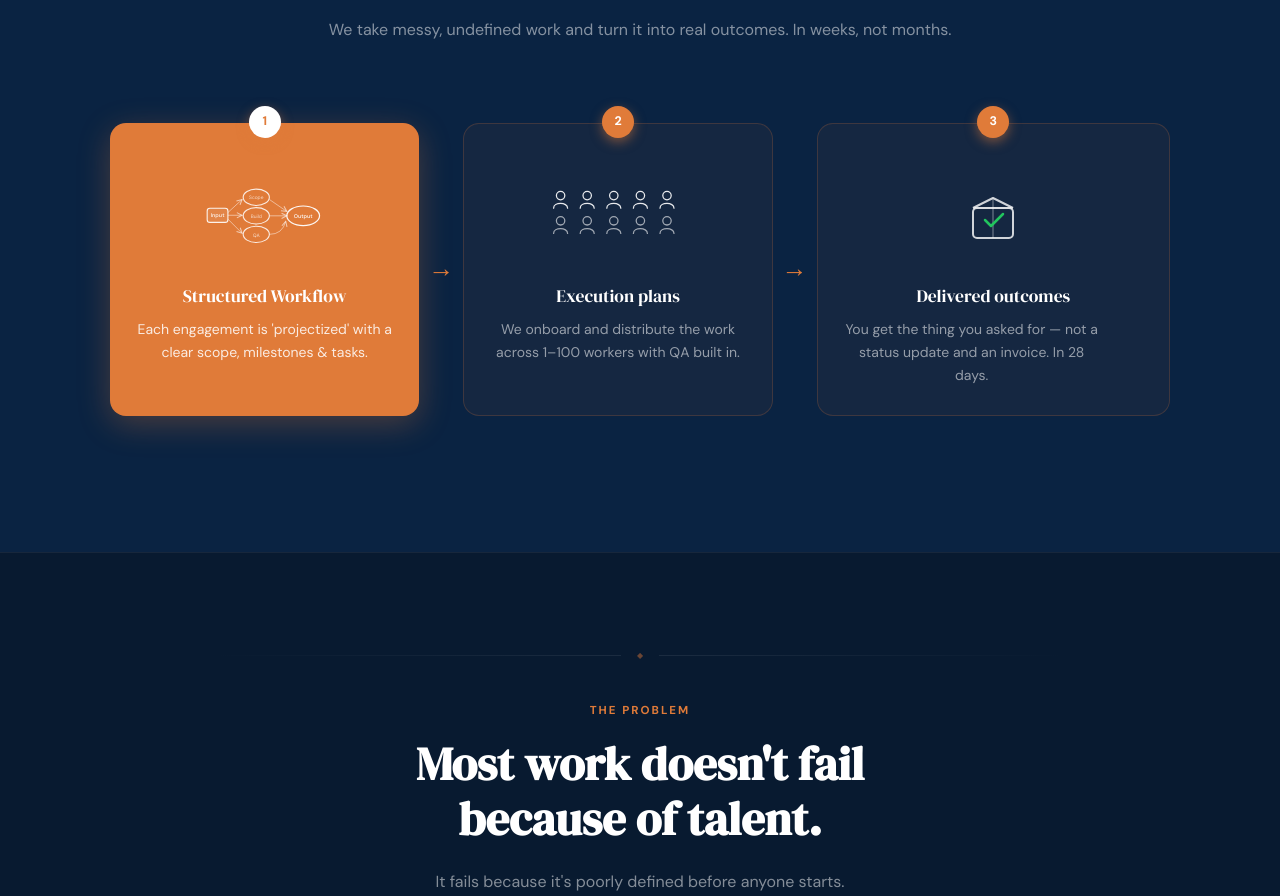
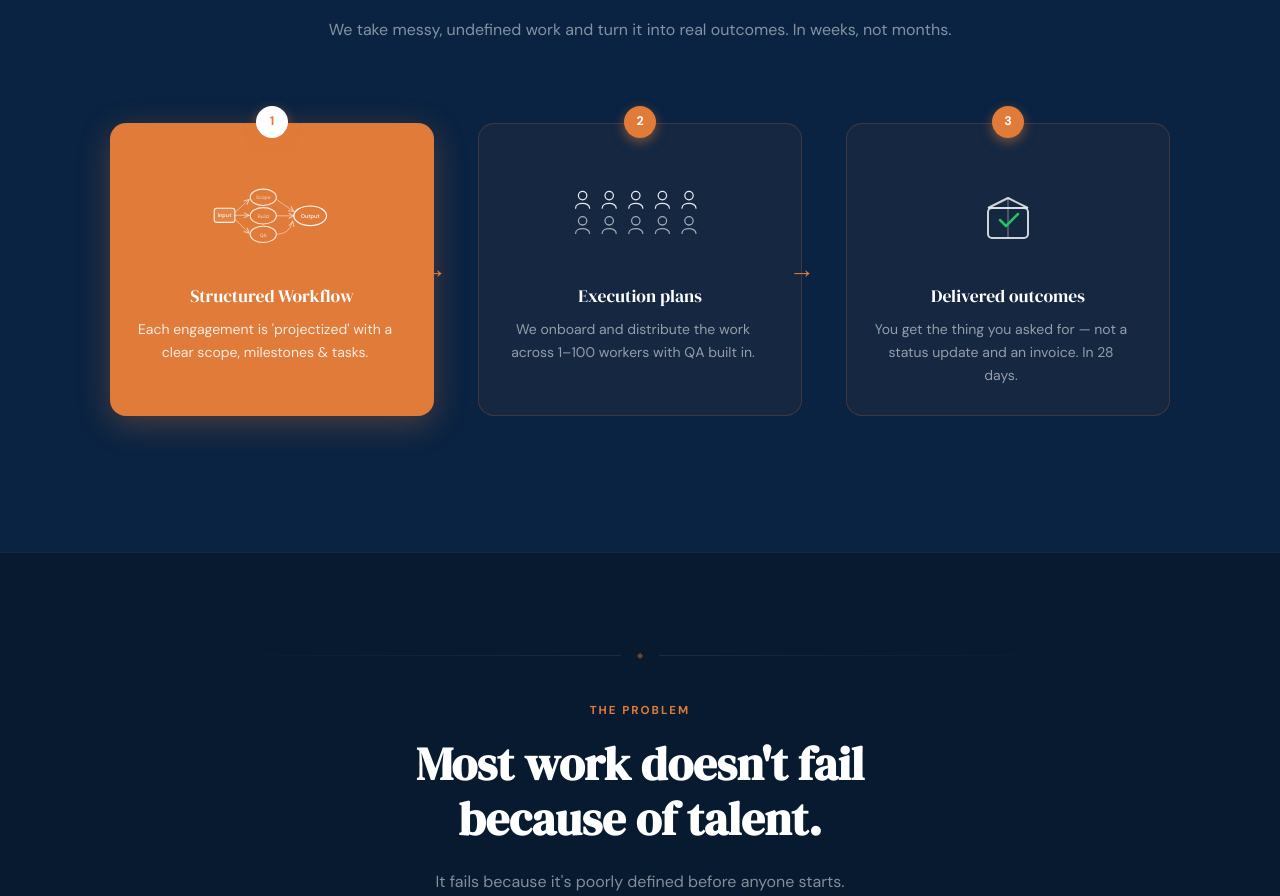
Before and after one commit to JodiMac1521/worksimplr, a Next.js app: page / in a window 1280 px wide. Shown: the part 2161-3057 px from the top of the page. Built offline with nearby package versions, Linux system fonts and the light colour scheme.

Commit message:
Fix solution cards equal width - absolute position arrows

```diff
--- a/app/page.js
+++ b/app/page.js
@@ -215,7 +215,7 @@ export default function Home() {
           <p style={{ fontSize:'1rem',color:'rgba(255,255,255,0.5)',marginBottom:56,lineHeight:1.7,textAlign:'center' }}>We take messy, undefined work and turn it into real outcomes. In weeks, not months.</p>
 
           <AnimatedSteps>
-          <div className="hp-steps-row" style={{ display:'flex',alignItems:'stretch',gap:0,paddingTop:24,marginBottom:40 }}>
+          <div className="hp-steps-row" style={{ display:'flex',alignItems:'stretch',gap:44,paddingTop:24,marginBottom:40 }}>
             {[
               { num:'1', icon:(<svg width="120" height="68" viewBox="0 0 220 120" xmlns="http://www.w3.org/2000/svg" style={{display:'block',margin:'0 auto'}}>
                   <defs>
@@ -274,14 +274,14 @@ export default function Home() {
                 <polyline points="18,28 24,34 36,22" stroke="#22C55E" strokeWidth="2.5" fill="none" strokeLinecap="round" strokeLinejoin="round"/>
               </svg>), title:'Delivered outcomes', desc:'You get the thing you asked for — not a status update and an invoice. In 28 days.' },
             ].map((item, i) => (
-              <div key={item.num} className="step-card" style={{ display:'flex',alignItems:'stretch',flex:'1 1 0',minWidth:0 }}>
+              <div key={item.num} className="step-card" style={{ display:'flex',alignItems:'stretch',flex:'1 1 0',minWidth:0,position:'relative' }}>
                 <div style={{ flex:1,display:'flex',flexDirection:'column',background:i===0?'#E07B39':'rgba(224,123,57,0.05)',border:'1px solid rgba(224,123,57,0.2)',borderRadius:16,padding:'36px 24px 28px',textAlign:'center',position:'relative',boxShadow:i===0?'0 8px 32px rgba(224,123,57,0.3)':'none' }}>
                   <div style={{ position:'absolute',top:-18,left:'50%',transform:'translateX(-50%)',background:i===0?'white':'#E07B39',color:i===0?'#E07B39':'white',width:32,height:32,borderRadius:'50%',display:'flex',alignItems:'center',justifyContent:'center',fontSize:'0.78rem',fontWeight:800,boxShadow:'0 4px 12px rgba(224,123,57,0.5)' }}>{item.num}</div>
                   <div style={{ fontSize:'3.4rem',marginBottom:14,marginTop:8,lineHeight:1,height:100,display:'flex',alignItems:'center',justifyContent:'center' }}>{item.icon}</div>
                   <div style={{ fontFamily:SERIF,fontSize:'1.1rem',color:'white',marginBottom:8,fontWeight:400 }}>{item.title}</div>
                   <div style={{ fontSize:'0.875rem',maxWidth:260,color:i===0?'rgba(255,255,255,0.85)':'rgba(255,255,255,0.55)',lineHeight:1.65 }}>{item.desc}</div>
                 </div>
-                {i < 2 && <div className="step-arrow" style={{ flexShrink:0,width:44,display:'flex',alignItems:'center',justifyContent:'center',color:'#E07B39',fontSize:'1.6rem' }}>→</div>}
+                {i < 2 && <div className="step-arrow" style={{ position:'absolute',right:-22,top:'50%',transform:'translateY(-50%)',width:44,display:'flex',alignItems:'center',justifyContent:'center',color:'#E07B39',fontSize:'1.6rem',zIndex:2 }}>→</div>}
               </div>
             ))}
           </div>
```
